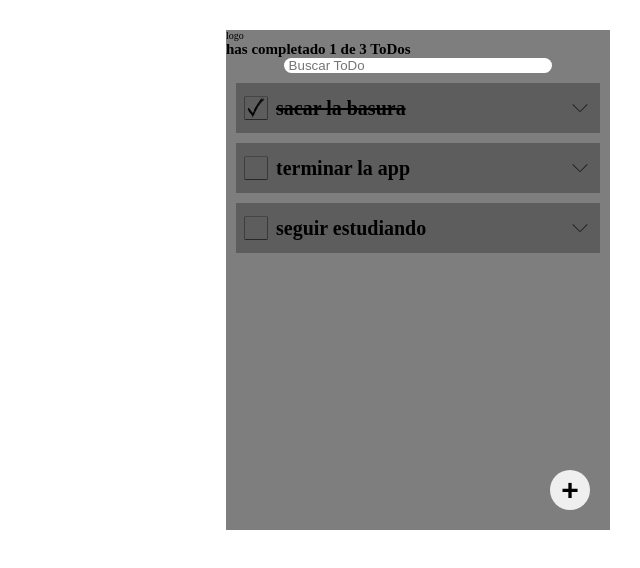
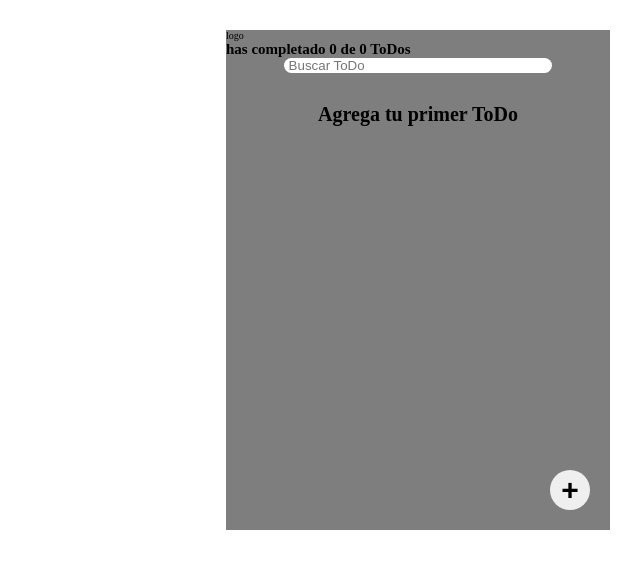
Before and after one commit to Eduardbarrios/ToDO-Machine_AppReact, a React app in the folder my-app/: page / in a window 1280 px wide. Shown: the whole page, without its empty margins (640-1280 px from the left). Built offline with nearby package versions, Linux system fonts and the light colour scheme.

Commit message:
se terminaron todas las funcionalidades de  app en su primera version queda por completar la UI

```diff
--- a/my-app/src/app/AppUI.js
+++ b/my-app/src/app/AppUI.js
@@ -12,20 +12,23 @@ import { CreateModal } from "../modals/create/CreateTodoModal";
 import {CreateTodoForm} from '../CreateTodoForm/CreateTodoForm';
 
 function AppUI(){
- const {searchedTodos,
+ const {searchValue,
+        searchedTodos,
         togleCompletedTodo,
         deleteModalOn,
         togledeleteTodo,
         createModalOn
        } = React.useContext(Contex)
- return(
-  <React.Fragment>
-   <TodoLogos/>
-   <TodoCounter/>
-   <TodoSearch/>
-   <TodoList>
-    {
-     searchedTodos.map(todo =>(
+       let render
+
+       if(searchValue.length > 0 && searchedTodos.length === 0){
+        render = <p className="aviso-text">no hay coincidencias</p>
+       }
+       else if(searchValue.length === 0 && searchedTodos.length === 0){
+       render =  <p className="aviso-text">Agrega tu primer ToDo</p>
+       }
+       else{
+      render = searchedTodos.map(todo =>(
       <TodoItem
         key = {todo.title}
         text = {todo.title}
@@ -38,6 +41,13 @@ function AppUI(){
        )
        )
       }
+ return(
+  <React.Fragment>
+   <TodoLogos/>
+   <TodoCounter/>
+   <TodoSearch/>
+   <TodoList>
+    {render}
    </TodoList>
    {deleteModalOn &&(
     <ConfirmModal>
--- a/my-app/src/contex/contex.js
+++ b/my-app/src/contex/contex.js
@@ -1,25 +1,16 @@
 import React from "react";
+import { useLocalStorage } from "../hooks/LocalStorage";
 
 const Contex = React.createContext();
 function TodoProvider(props){
-  const todosDefault = [
-    {title: 'sacar la basura',
-     description: 'sacar la basura porque es jueves',
-     completed: true,
-     delete:false,
-    },
-   {title: 'terminar la app',
-    description: 'terminar mi app porque la borré',
-    completed: false,
-    delete:false,
-   },
-   {title: 'seguir estudiando',
-    description: 'luego de terminar la app seguir con los curos',
-    completed: false,
-    delete:false,
-   }
-   ]
-   const [todos, setTodos] = React.useState(todosDefault)
+
+
+   const {
+    item: todos,
+    saveItem: saveTodos
+          } = useLocalStorage('TODOS_V1', []);
+
+
 
    //TodoCounter
    const completedTodos = todos.filter(todo=>(todo.completed)).length
@@ -40,23 +31,23 @@ function TodoProvider(props){
    }
    //TodoItem
    const togleCompletedTodo = (todoTitle)=>{
-    const todoIndex = todos.findIndex((todo)=>todo.title == todoTitle);
+    const todoIndex = todos.findIndex((todo)=>todo.title === todoTitle);
     const newTodos = [...todos];
     if(!newTodos[todoIndex].completed){
       newTodos[todoIndex].completed = true;
     }
     else{
       newTodos[todoIndex].completed = false}
-    setTodos(newTodos)
+    saveTodos(newTodos)
    }
    //delete Todos
    const [deleteModalOn, setDeleteModalOn] = React.useState(false)
 
    const togledeleteTodo = (todoTitle)=>{
-    const todoIndex = todos.findIndex((todo)=>todo.title == todoTitle);
+    const todoIndex = todos.findIndex((todo)=>todo.title === todoTitle);
     const newTodos = [...todos];
     newTodos[todoIndex].delete = true;
-    setTodos(newTodos)
+    saveTodos(newTodos)
     setDeleteModalOn(true)
     const modal = document.getElementById('confirm-modal');
     if(!deleteModalOn){
@@ -68,10 +59,10 @@ function TodoProvider(props){
    }
 
    const DeleteConfirmed = ()=>{
-    const todoIndex = todos.findIndex((todo)=>todo.delete == true);
+    const todoIndex = todos.findIndex((todo)=>todo.delete === true);
     const newTodos = [...todos];
     newTodos.splice(todoIndex,1)
-    setTodos(newTodos)
+    saveTodos(newTodos)
     setDeleteModalOn(false)
     const modal = document.getElementById('confirm-modal');
     if(!deleteModalOn){
@@ -83,10 +74,10 @@ function TodoProvider(props){
 
    }
    const DeleteCanceled = ()=>{
-    const todoIndex = todos.findIndex((todo)=>todo.delete == true);
+    const todoIndex = todos.findIndex((todo)=>todo.delete === true);
     const newTodos = [...todos];
     newTodos[todoIndex].delete = false;
-    setTodos(newTodos)
+    saveTodos(newTodos)
     setDeleteModalOn(false)
     const modal = document.getElementById('confirm-modal');
     if(!deleteModalOn){
@@ -119,7 +110,7 @@ function TodoProvider(props){
       completed: false,
       delete: false
     });
-    setTodos(newTodos);
+    saveTodos(newTodos);
     setTitleValue('');
     setDescriptionValue('');
     addTogle()
--- /dev/null
+++ b/my-app/src/hooks/LocalStorage.js
@@ -0,0 +1,26 @@
+import React from "react";
+
+function useLocalStorage(itemName, initialValue){
+
+ const localStorageItem = localStorage.getItem(itemName);
+ let parsedItem;
+
+ if (!localStorageItem) {
+   localStorage.setItem(itemName, JSON.stringify(initialValue));
+   parsedItem = initialValue;
+ } else {
+   parsedItem = JSON.parse(localStorageItem);
+ }
+ const [item, setItem] = React.useState(parsedItem);
+ const saveItem = (newItem) => {
+     const stringifiedItem = JSON.stringify(newItem);
+     localStorage.setItem(itemName, stringifiedItem);
+     setItem(newItem);
+ };
+ return {
+   item,
+   saveItem
+ };
+}
+
+export {useLocalStorage};
--- a/my-app/src/index.css
+++ b/my-app/src/index.css
@@ -35,6 +35,12 @@ html{
   min-height: 500px;
   background-color: var(--main-bg-color);
 }
+.aviso-text{
+  text-align: center;
+  margin-top: 30px;
+  font-size: 2rem;
+  font-weight: bold;
+}
 .confirm-modal{
   position: absolute;
   display: none;
```
Lines whose indentation alone changed are shown as unchanged.
